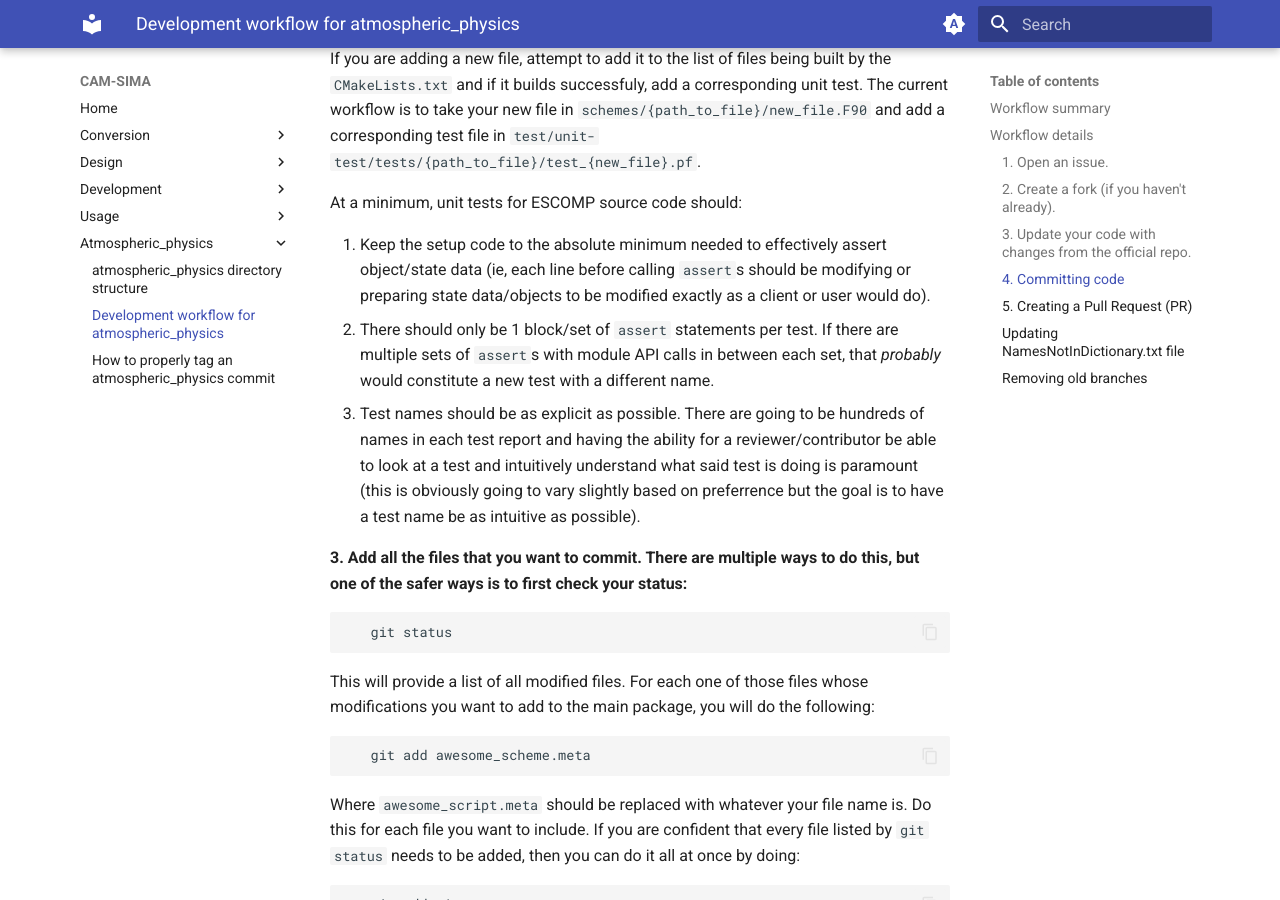
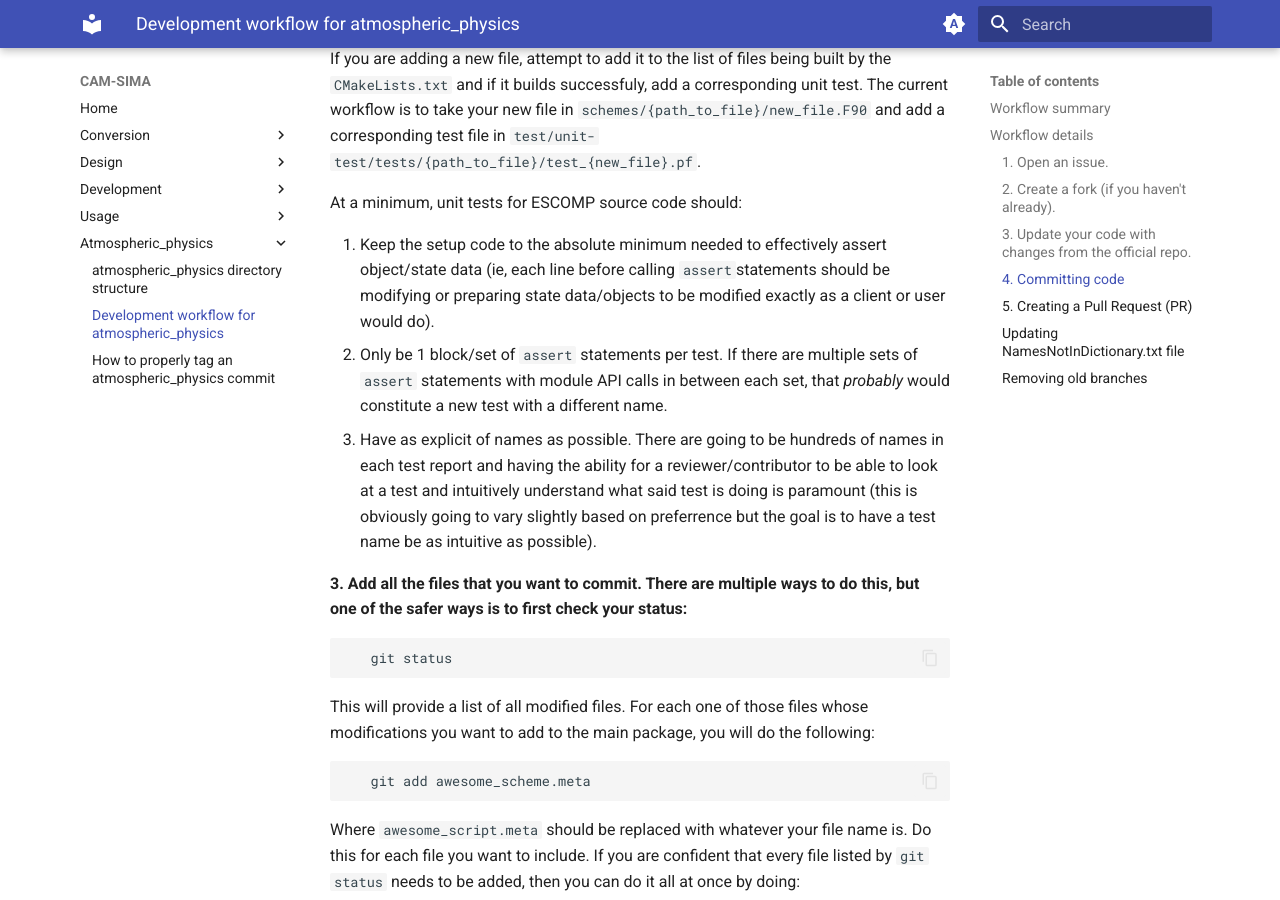
Before and after one commit to kuanchihwang/CAM-SIMA-Docs, an MkDocs documentation site: the page built from docs/atmospheric_physics/development_workflow.md, in a window 1280 px wide and 900 px high, scrolled down 3918 px. Built offline with MkDocs 1.6.1 and Material for MkDocs 9.7.7, drawn with Linux system fonts in a browser that asks for light colours; some of the changed text lies outside the part shown.

Commit message:
Make slight wording changes to atmos_phys testing section.

```diff
--- a/docs/atmospheric_physics/development_workflow.md
+++ b/docs/atmospheric_physics/development_workflow.md
@@ -132,10 +132,9 @@ If you are adding a new file, attempt to add it to the list of files being built
 
 At a minimum, unit tests for ESCOMP source code should:
 
-  1.  Keep the setup code to the absolute minimum needed to effectively assert object/state data (ie, each line before calling `assert`s should be modifying or preparing state data/objects to be modified exactly as a client or user would do).
-  2.  There should only be 1 block/set of `assert` statements per test.  If there are multiple sets of `assert`s with module API calls in between each set, that _probably_ would constitute a new test with a different name.
-  3.  Test names should be as explicit as possible.  There are going to be hundreds of names in each test report and having the ability for a reviewer/contributor be able to look at a test and intuitively understand what said test is doing is paramount (this is obviously going to vary slightly based on preferrence but the goal is to have a test name be as intuitive as possible).
-
+  1.  Keep the setup code to the absolute minimum needed to effectively assert object/state data (ie, each line before calling `assert`statements should be modifying or preparing state data/objects to be modified exactly as a client or user would do).
+  2.  Only be 1 block/set of `assert` statements per test.  If there are multiple sets of `assert` statements with module API calls in between each set, that _probably_ would constitute a new test with a different name.
+  3.  Have as explicit of names as possible.  There are going to be hundreds of names in each test report and having the ability for a reviewer/contributor to be able to look at a test and intuitively understand what said test is doing is paramount (this is obviously going to vary slightly based on preferrence but the goal is to have a test name be as intuitive as possible).
 
 **3.  Add all the files that you want to commit.  There are multiple ways to do this, but one of the safer ways is to first check your status:**
 
```
Also changed, not shown: other parts of docs/atmospheric_physics/development_workflow.md (+1 -1 lines).
